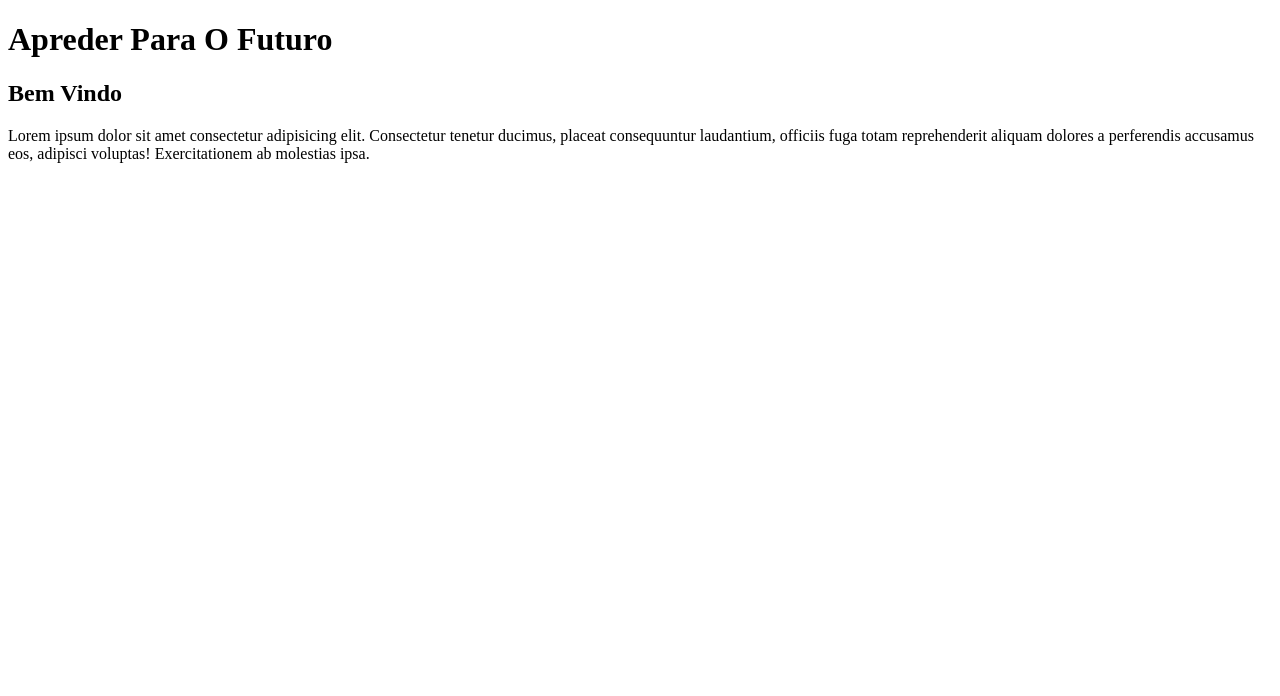
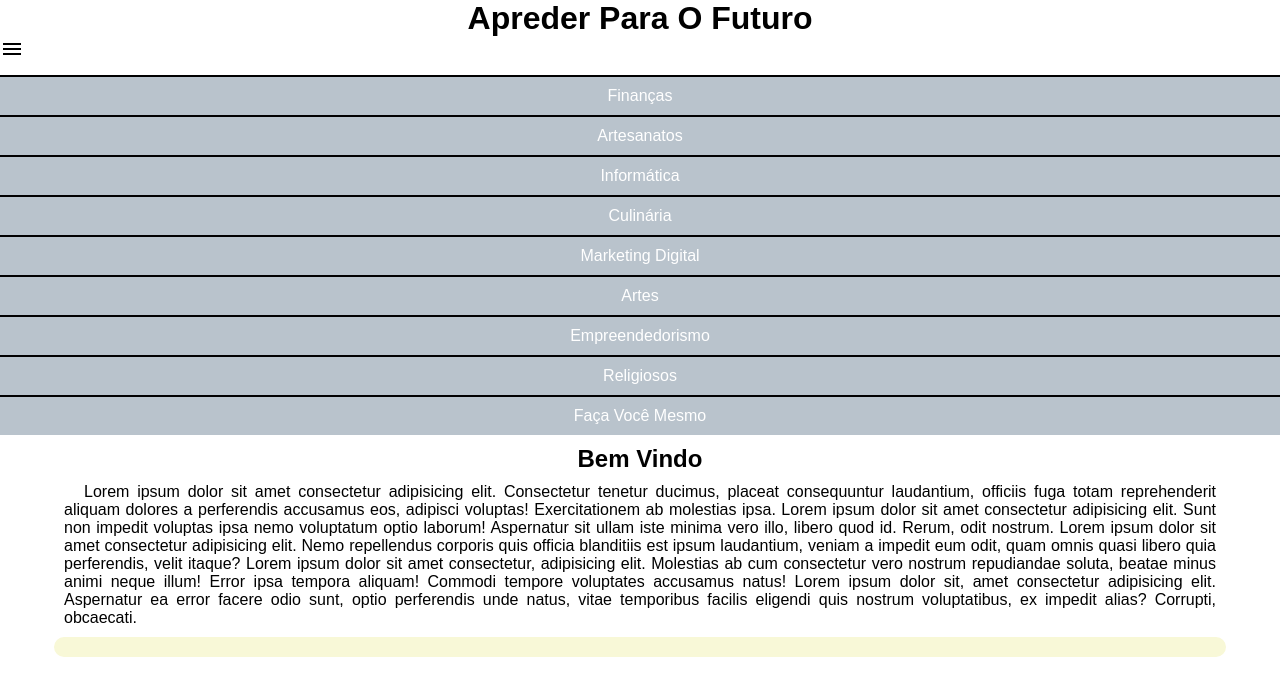
Before and after one commit to tiagooliveirarosa/site-curso, a plain HTML site: page index.html in a window 1280 px wide. Drawn offline with nearby package versions, Linux system fonts and the light colour scheme.

Commit message:
atualização

```diff
--- a/estilos/cel.css
+++ b/estilos/cel.css
@@ -1 +1,58 @@
 @charset "UTF-8";
+
+* {
+    font-family: Arial, Helvetica, sans-serif;
+    margin: 0px;
+    padding: 0px;
+}
+
+
+header > h1{
+text-align: center;
+}
+
+ menu {
+    width: 100vw;
+}
+
+header > h2 {
+    text-align: center;
+    padding-top: 10px;
+}
+header > p {
+    width: 90vw;
+    margin: auto;
+text-align: justify;
+padding-top: 10px;
+text-indent: 20px;
+}
+
+menu {
+    padding-top: 10px;
+}
+
+menu > ul {
+    list-style-type: none;
+}
+menu > ul > li > a {
+    display: block;
+    padding: 10px;
+    text-decoration: none;
+    background-color: rgb(185, 195, 204);
+    color: white;
+    text-align: center;
+    border-top: 2px solid black;
+}
+
+menu > ul > li > a:hover {
+    background-color: gray;
+}
+
+main {
+    width: 90vw;
+    background-color: rgb(248, 248, 215);
+    margin: auto;
+    margin-top: 10px;
+    padding: 10px;
+    border-radius: 10px;
+}
--- a/estilos/gerais.css
+++ b/estilos/gerais.css
@@ -1 +1,5 @@
 @charset "UTF-8";
+
+* {
+    font-family: Arial, Helvetica, sans-serif;
+}
--- a/index.html
+++ b/index.html
@@ -7,12 +7,30 @@
     <link rel="stylesheet" href="estilos/cel.css">
     <link rel="stylesheet" href="estilos/demaistelas.css">
     <link rel="stylesheet" href="estilos/gerais.css">
+    <link rel="stylesheet" href="https://fonts.googleapis.com/css2?family=Material+Symbols+Outlined:opsz,wght,FILL,GRAD@24,400,0,0" />
 </head>
 <body>
     <header>
         <h1>Apreder Para O Futuro</h1>
+        <span class="material-symbols-outlined">
+            menu
+            </span>
+           <menu>
+               <ul>
+                    <li><a href="#">Finanças</a></li>
+                    <li><a href="#">Artesanatos</a></li>
+                    <li><a href="#">Informática</a></li>
+                    <li><a href="#">Culinária</a></li>
+                    <li><a href="#">Marketing Digital</a></li>
+                    <li><a href="#">Artes</a></li>
+                    <li><a href="#">Empreendedorismo</a></li>
+                    <li><a href="#">Religiosos</a></li>
+                    <li><a href="#">Faça Você Mesmo</a></li>
+                </ul>
+           </menu>
+
         <h2>Bem Vindo</h2>
-        <p>Lorem ipsum dolor sit amet consectetur adipisicing elit. Consectetur tenetur ducimus, placeat consequuntur laudantium, officiis fuga totam reprehenderit aliquam dolores a perferendis accusamus eos, adipisci voluptas! Exercitationem ab molestias ipsa.</p>
+        <p>Lorem ipsum dolor sit amet consectetur adipisicing elit. Consectetur tenetur ducimus, placeat consequuntur laudantium, officiis fuga totam reprehenderit aliquam dolores a perferendis accusamus eos, adipisci voluptas! Exercitationem ab molestias ipsa. Lorem ipsum dolor sit amet consectetur adipisicing elit. Sunt non impedit voluptas ipsa nemo voluptatum optio laborum! Aspernatur sit ullam iste minima vero illo, libero quod id. Rerum, odit nostrum.  Lorem ipsum dolor sit amet consectetur adipisicing elit. Nemo repellendus corporis quis officia blanditiis est ipsum laudantium, veniam a impedit eum odit, quam omnis quasi libero quia perferendis, velit itaque?  Lorem ipsum dolor sit amet consectetur, adipisicing elit. Molestias ab cum consectetur vero nostrum repudiandae soluta, beatae minus animi neque illum! Error ipsa tempora aliquam! Commodi tempore voluptates accusamus natus!  Lorem ipsum dolor sit, amet consectetur adipisicing elit. Aspernatur ea error facere odio sunt, optio perferendis unde natus, vitae temporibus facilis eligendi quis nostrum voluptatibus, ex impedit alias? Corrupti, obcaecati.</p>
     </header>
     <main>
 
```
Also changed, not shown: estilos/demaistelas.css (line endings or trailing spaces).
